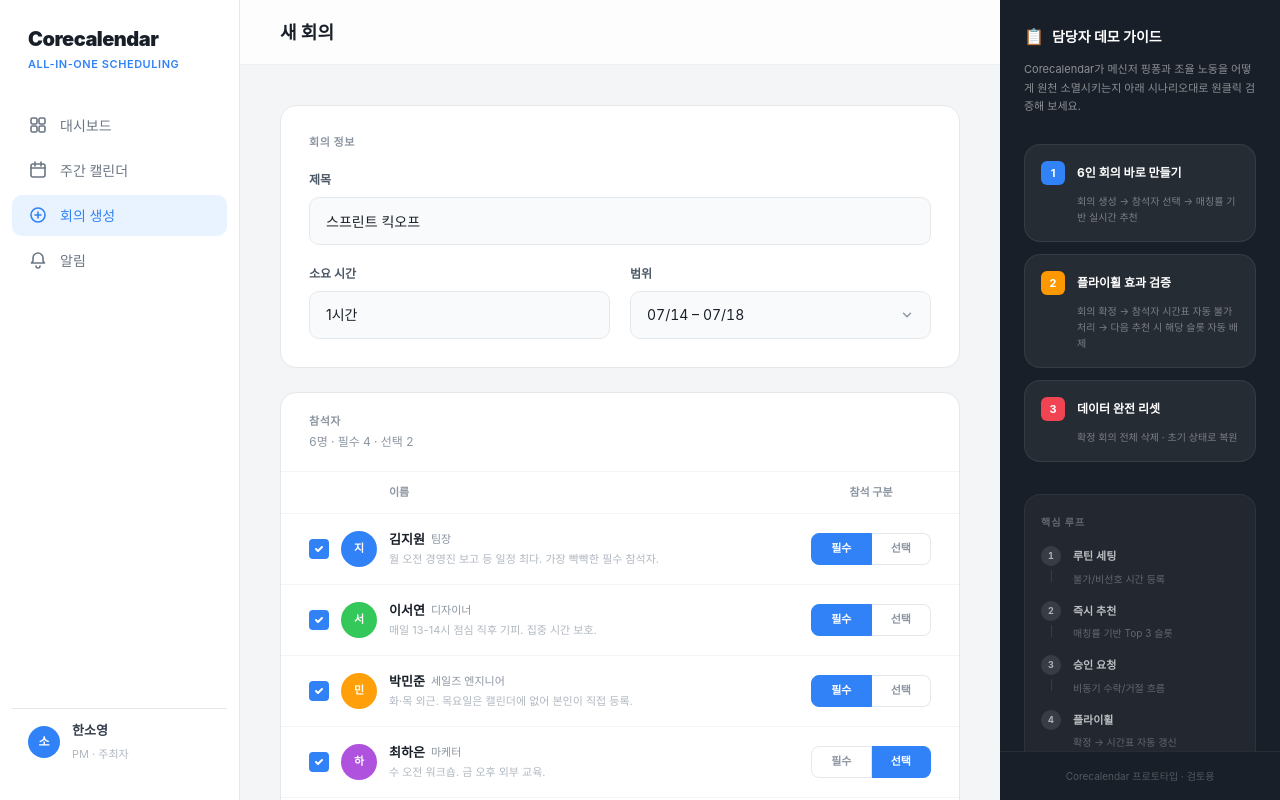
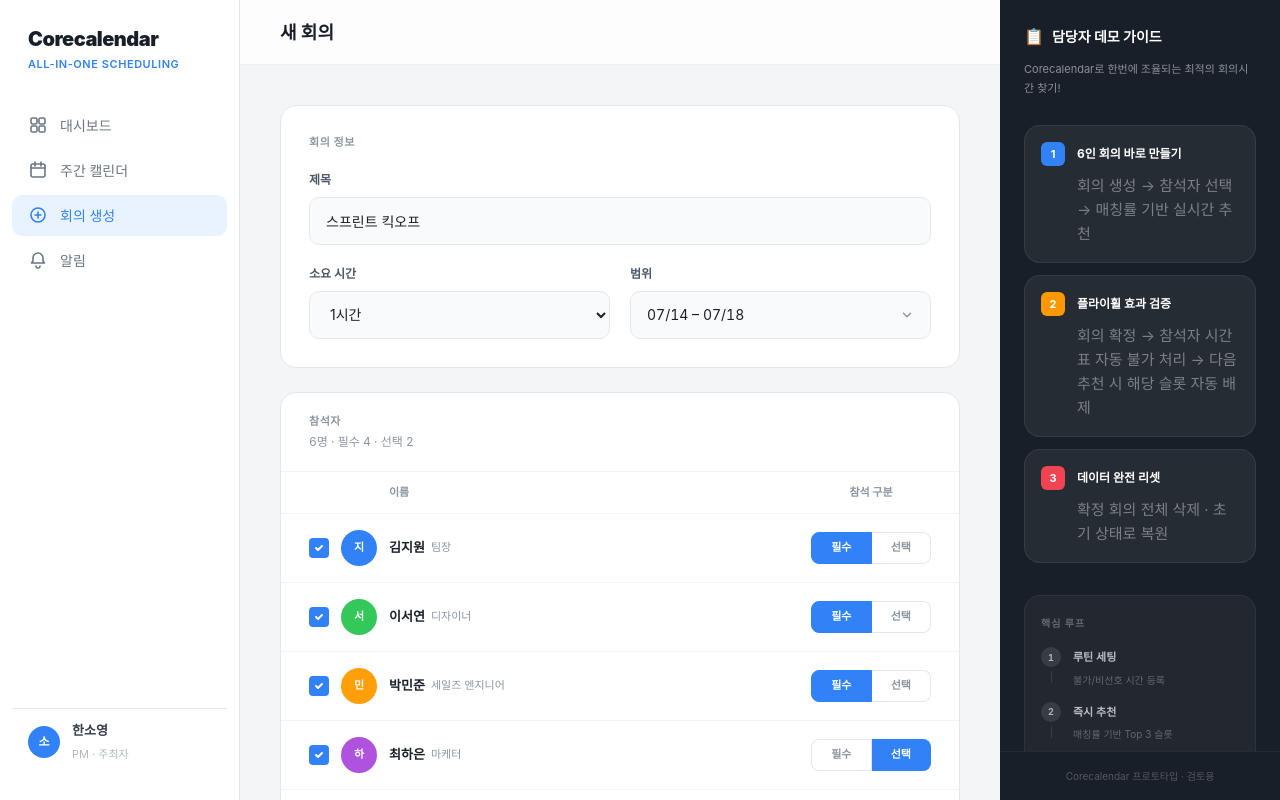
Before and after one commit to naeunkim0402/corecalendar, a Next.js app: page /create in a window 1280 px wide. Shown: the top 800 px of the page. Built offline with nearby package versions, Linux system fonts and the light colour scheme; a web font is replaced by a local one.

Commit message:
fix: 회의 생성 참석자 설명 삭제, 소요시간 드롭다운 표시, 가이드 패널 문구/폰트 수정
Co-Authored-By: Claude Opus 4.6 <noreply@anthropic.com>

```diff
--- a/src/app/create/page.tsx
+++ b/src/app/create/page.tsx
@@ -379,7 +379,7 @@ export default function CreateMeetingPage() {
                         <select
                           value={duration}
                           onChange={(e) => setDuration(Number(e.target.value))}
-                          className="w-full h-12 px-4 bg-[#f9fafb] rounded-[10px] text-[14px] text-[#191f28] border border-[#e5e8eb] focus:outline-none focus:ring-2 focus:ring-[#3182f6]/30 transition-all appearance-none cursor-pointer"
+                          className="w-full h-12 px-4 bg-[#f9fafb] rounded-[10px] text-[14px] text-[#191f28] border border-[#e5e8eb] focus:outline-none focus:ring-2 focus:ring-[#3182f6]/30 transition-all cursor-pointer"
                         >
                           {DURATION_OPTIONS.map((opt) => (
                             <option key={opt.value} value={opt.value}>{opt.label}</option>
@@ -451,7 +451,6 @@ export default function CreateMeetingPage() {
                                 <span className="text-[10px] text-[#fe9800] bg-[rgba(254,152,0,0.1)] px-2 py-0.5 rounded-[8px] font-bold">이관 데이터</span>
                               )}
                             </div>
-                            <p className="text-[11px] text-[#b0b8c1] mt-0.5 truncate">{person.description}</p>
                           </div>
                           {isSelected && (
                             <div className="flex items-center w-[120px] shrink-0" onClick={(e) => e.stopPropagation()}>
--- a/src/components/ui/ReviewerGuidePanel.tsx
+++ b/src/components/ui/ReviewerGuidePanel.tsx
@@ -17,7 +17,7 @@ export function ReviewerGuidePanel() {
             담당자 데모 가이드
           </h4>
           <p className="text-[11px] text-white/50 leading-[1.7]">
-            Corecalendar가 메신저 핑퐁과 조율 노동을 어떻게 원천 소멸시키는지 아래 시나리오대로 원클릭 검증해 보세요.
+            Corecalendar로 한번에 조율되는 최적의 회의시간 찾기!
           </p>
         </div>
 
@@ -32,7 +32,7 @@ export function ReviewerGuidePanel() {
               <span className="w-6 h-6 rounded-[6px] bg-[#3182f6] text-white text-[11px] font-bold flex items-center justify-center shrink-0">1</span>
               <span className="text-[12px] font-bold text-white group-hover:text-[#3182f6] transition-colors duration-150">6인 회의 바로 만들기</span>
             </div>
-            <p className="text-[10px] text-white/40 ml-9 leading-[1.6]">
+            <p className="text-[15px] text-white/40 ml-9 leading-[1.6]">
               회의 생성 → 참석자 선택 → 매칭률 기반 실시간 추천
             </p>
           </button>
@@ -43,7 +43,7 @@ export function ReviewerGuidePanel() {
               <span className="w-6 h-6 rounded-[6px] bg-[#fe9800] text-white text-[11px] font-bold flex items-center justify-center shrink-0">2</span>
               <span className="text-[12px] font-bold text-white">플라이휠 효과 검증</span>
             </div>
-            <p className="text-[10px] text-white/40 ml-9 leading-[1.6]">
+            <p className="text-[15px] text-white/40 ml-9 leading-[1.6]">
               회의 확정 → 참석자 시간표 자동 불가 처리 → 다음 추천 시 해당 슬롯 자동 배제
             </p>
           </div>
@@ -57,7 +57,7 @@ export function ReviewerGuidePanel() {
               <span className="w-6 h-6 rounded-[6px] bg-[#f04452] text-white text-[11px] font-bold flex items-center justify-center shrink-0">3</span>
               <span className="text-[12px] font-bold text-white group-hover:text-[#f04452] transition-colors duration-150">데이터 완전 리셋</span>
             </div>
-            <p className="text-[10px] text-white/40 ml-9 leading-[1.6]">
+            <p className="text-[15px] text-white/40 ml-9 leading-[1.6]">
               확정 회의 전체 삭제 · 초기 상태로 복원
             </p>
           </button>
```
